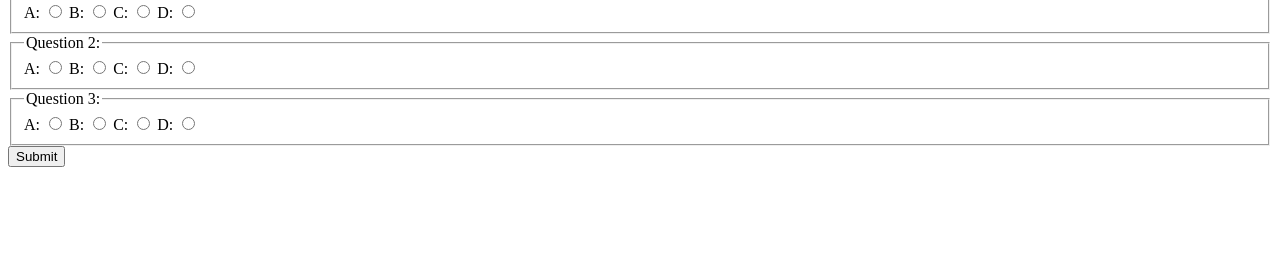
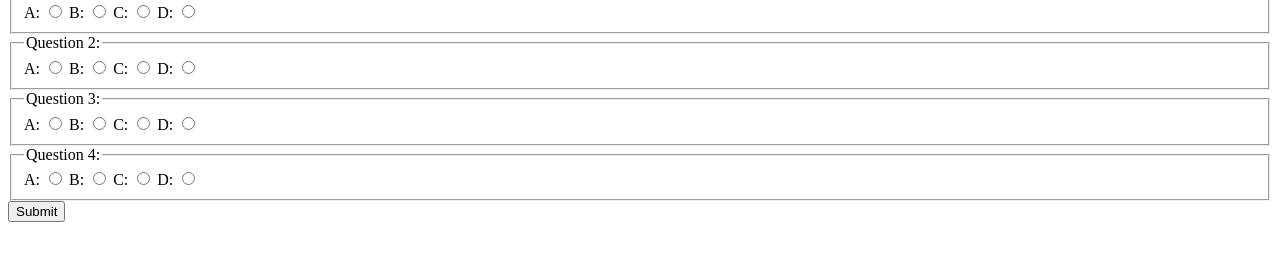
Before and after one commit to PhuwatThePro/ThaiP6sentences, a plain HTML site: page index.html in a window 1280 px wide. Shown: the part 101-362 px from the top of the page. Drawn offline with Linux system fonts and the light colour scheme.

Commit message:
Update index.html

```diff
--- a/index.html
+++ b/index.html
@@ -41,6 +41,18 @@
 			<label for="q4c">D:</label>
 			<input type="radio" id="q3d" name="q3" value="d">
 		</fieldset>
+
+		<fieldset>
+			<legend>Question 4:</legend>
+			<label for="q4a">A:</label>
+			<input type="radio" id="q4a" name="q4" value="a">
+			<label for="q4b">B:</label>
+			<input type="radio" id="q4b" name="q4" value="b">
+			<label for="q4c">C:</label>
+			<input type="radio" id="q4c" name="q4" value="c">
+			<label for="q4d">D:</label>
+			<input type="radio" id="q4d" name="q4" value="d">
+		</fieldset>
 		<!-- Repeat the fieldsets for each question -->
 
 		<button type="button" onclick="submitAnswers()">Submit</button>
@@ -52,6 +64,7 @@
 			var q1 = document.querySelector('input[name="q1"]:checked').value;
 			var q2 = document.querySelector('input[name="q2"]:checked').value;
 			var q3 = document.querySelector('input[name="q3"]:checked').value;
+			var q4 = document.querySelector('input[name="q3"]:checked').value;
 			// Repeat for each question
 
 			// Compare the selected answers with the correct answers
```
